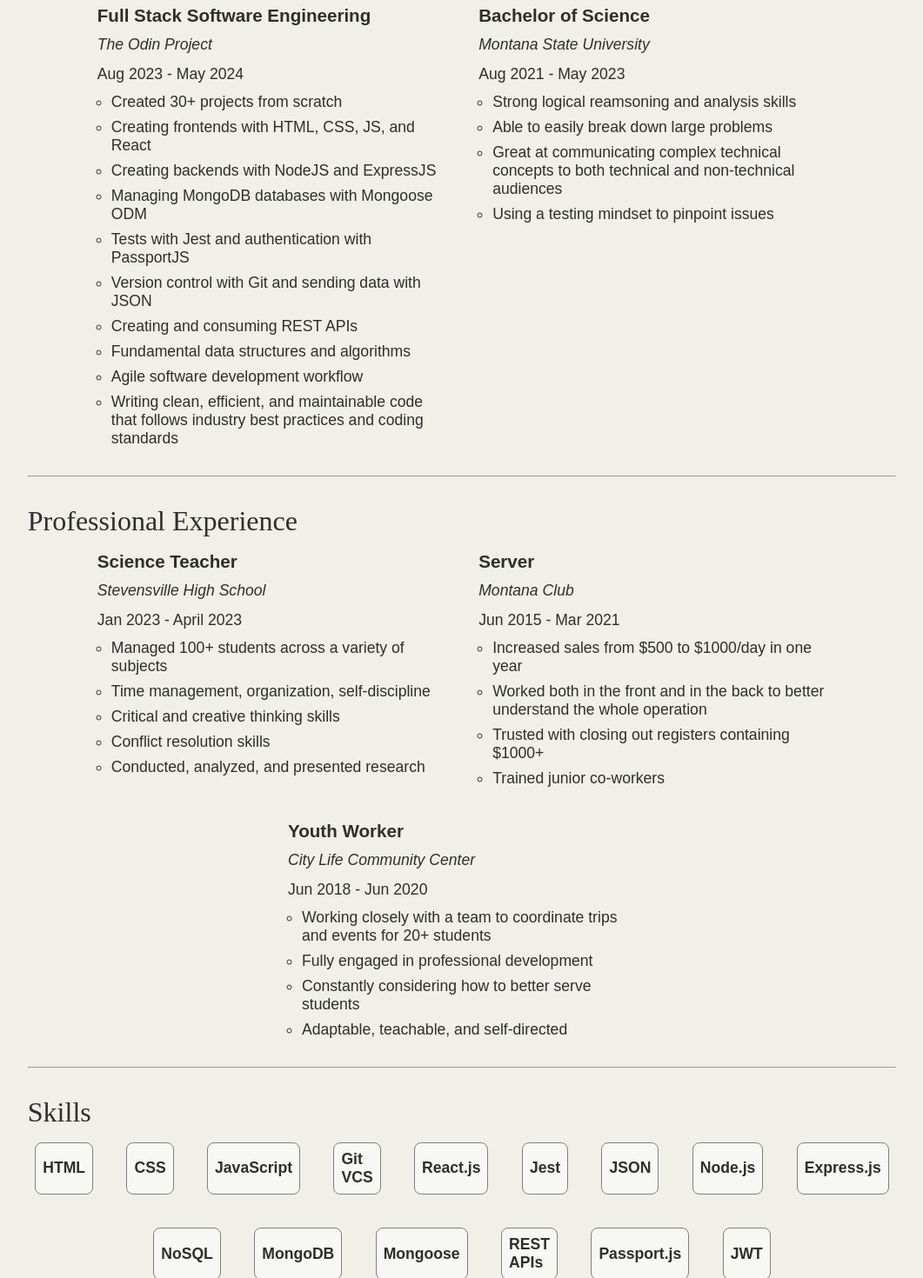
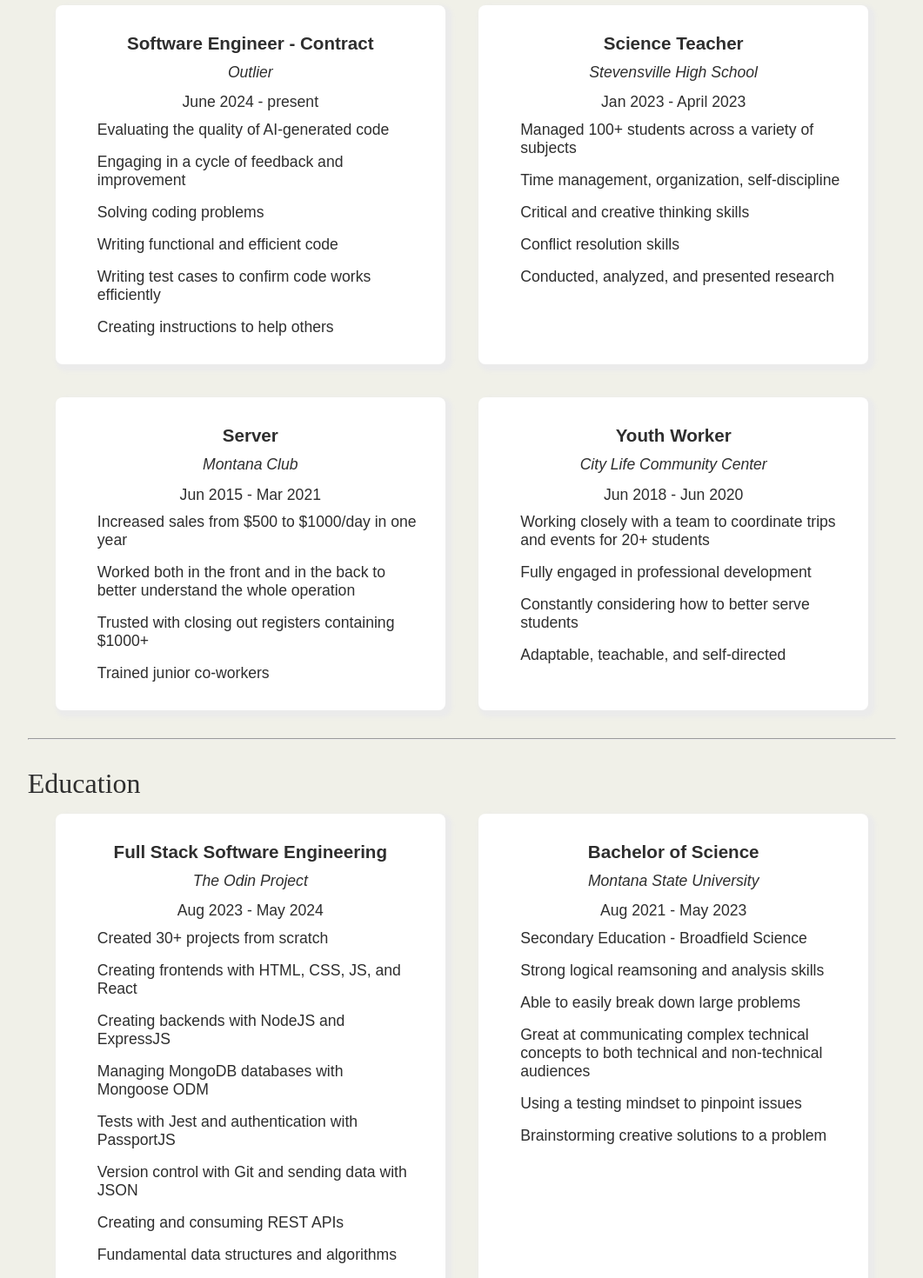
Before and after one commit to djcrago/personal-website, a React (Vite) app: page /resume in a window 1280 px wide. Shown: the part 240-1710 px from the top of the page at 87% size, without its empty margins (109-1170 px from the left). Built offline with nearby package versions, Linux system fonts and the light colour scheme.

Commit message:
Update resume and resume page info

```diff
--- a/src/components/ResumePage/ResumePage.jsx
+++ b/src/components/ResumePage/ResumePage.jsx
@@ -17,50 +17,23 @@
       <Contact />
       <hr className={styles.bottomHr} />
       <div className={styles.main}>
-        <h2 className={styles.resumeHeader}>Education</h2>
+        <h2 className={styles.resumeHeader}>Professional Experience</h2>
         <ul className={styles.resumeSection}>
           <li className={styles.sectionItem}>
-            <h3>Full Stack Software Engineering</h3>
+            <h3>Software Engineer - Contract</h3>
             <p>
-              <em>The Odin Project</em>
+              <em>Outlier</em>
             </p>
-            <p>Aug 2023 - May 2024</p>
+            <p>June 2024 - present</p>
             <ul>
-              <li>Created 30+ projects from scratch</li>
-              <li>Creating frontends with HTML, CSS, JS, and React</li>
-              <li>Creating backends with NodeJS and ExpressJS</li>
-              <li>Managing MongoDB databases with Mongoose ODM</li>
-              <li>Tests with Jest and authentication with PassportJS</li>
-              <li>Version control with Git and sending data with JSON</li>
-              <li>Creating and consuming REST APIs</li>
-              <li>Fundamental data structures and algorithms</li>
-              <li>Agile software development workflow</li>
-              <li>
-                Writing clean, efficient, and maintainable code that follows
-                industry best practices and coding standards
-              </li>
+              <li>Evaluating the quality of AI-generated code</li>
+              <li>Engaging in a cycle of feedback and improvement</li>
+              <li>Solving coding problems</li>
+              <li>Writing functional and efficient code</li>
+              <li>Writing test cases to confirm code works efficiently</li>
+              <li>Creating instructions to help others</li>
             </ul>
           </li>
-          <li className={styles.sectionItem}>
-            <h3>Bachelor of Science</h3>
-            <p>
-              <em>Montana State University</em>
-            </p>
-            <p>Aug 2021 - May 2023</p>
-            <ul>
-              <li>Strong logical reamsoning and analysis skills</li>
-              <li>Able to easily break down large problems</li>
-              <li>
-                Great at communicating complex technical concepts to both
-                technical and non-technical audiences
-              </li>
-              <li>Using a testing mindset to pinpoint issues</li>
-            </ul>
-          </li>
-        </ul>
-        <hr />
-        <h2 className={styles.resumeHeader}>Professional Experience</h2>
-        <ul className={styles.resumeSection}>
           <li className={styles.sectionItem}>
             <h3>Science Teacher</h3>
             <p>
@@ -109,6 +82,50 @@
           </li>
         </ul>
         <hr />
+        <h2 className={styles.resumeHeader}>Education</h2>
+        <ul className={styles.resumeSection}>
+          <li className={styles.sectionItem}>
+            <h3>Full Stack Software Engineering</h3>
+            <p>
+              <em>The Odin Project</em>
+            </p>
+            <p>Aug 2023 - May 2024</p>
+            <ul>
+              <li>Created 30+ projects from scratch</li>
+              <li>Creating frontends with HTML, CSS, JS, and React</li>
+              <li>Creating backends with NodeJS and ExpressJS</li>
+              <li>Managing MongoDB databases with Mongoose ODM</li>
+              <li>Tests with Jest and authentication with PassportJS</li>
+              <li>Version control with Git and sending data with JSON</li>
+              <li>Creating and consuming REST APIs</li>
+              <li>Fundamental data structures and algorithms</li>
+              <li>Agile software development workflow</li>
+              <li>
+                Writing clean, efficient, and maintainable code that follows
+                industry best practices and coding standards
+              </li>
+            </ul>
+          </li>
+          <li className={styles.sectionItem}>
+            <h3>Bachelor of Science</h3>
+            <p>
+              <em>Montana State University</em>
+            </p>
+            <p>Aug 2021 - May 2023</p>
+            <ul>
+              <li>Secondary Education - Broadfield Science</li>
+              <li>Strong logical reamsoning and analysis skills</li>
+              <li>Able to easily break down large problems</li>
+              <li>
+                Great at communicating complex technical concepts to both
+                technical and non-technical audiences
+              </li>
+              <li>Using a testing mindset to pinpoint issues</li>
+              <li>Brainstorming creative solutions to a problem</li>
+            </ul>
+          </li>
+        </ul>
+        <hr />
         <h2 className={styles.resumeHeader}>Skills</h2>
         <ul className={styles.skillsSection}>
           <li>HTML</li>
@@ -118,14 +135,14 @@
           <li>React.js</li>
           <li>Jest</li>
           <li>JSON</li>
+          <li>REST APIs</li>
           <li>Node.js</li>
           <li>Express.js</li>
           <li>NoSQL</li>
+          <li>JWT</li>
           <li>MongoDB</li>
-          <li>Mongoose</li>
-          <li>REST APIs</li>
+          <li>Mongoose ODM</li>
           <li>Passport.js</li>
-          <li>JWT</li>
         </ul>
         <hr />
         <h2 className={styles.resumeHeader}>Volunteering</h2>
--- a/src/components/ResumePage/ResumePage.module.css
+++ b/src/components/ResumePage/ResumePage.module.css
@@ -26,16 +26,22 @@
 .sectionItem {
   display: flex;
   flex-direction: column;
+  align-items: center;
   gap: 1vh;
-  width: 400px;
+  width: 35vw;
   min-width: min-content;
+  border-radius: 8px;
+  padding: 32px;
+  background-color: white;
+  box-shadow: 4px 4px 4px 4px rgb(235, 235, 235);
 }
 
 .sectionItem > ul {
   display: flex;
   flex-direction: column;
-  gap: 1vh;
+  gap: 2vh;
   margin-left: 16px;
+  list-style: none;
 }
 
 .skillsSection li {
@@ -62,8 +68,8 @@
   margin: 2vh 0 4vh 0;
 }
 
-@media (max-width: 600px) {
-  .resumeItem {
+@media (max-width: 900px) {
+  .sectionItem {
     width: 70vw;
   }
 }
```
Also changed, not shown: 1 other file (tests, documents, lock files or other folders).
